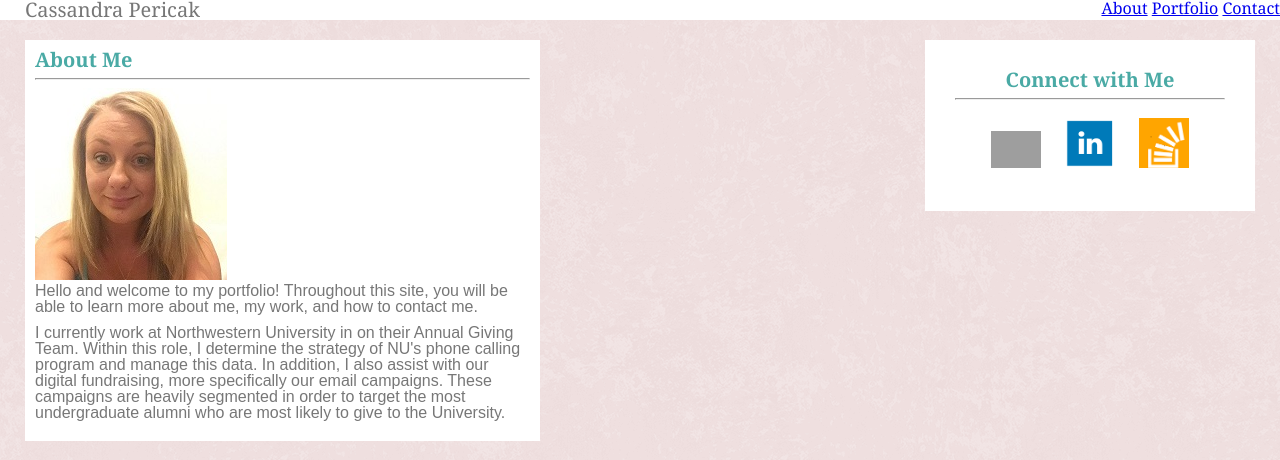
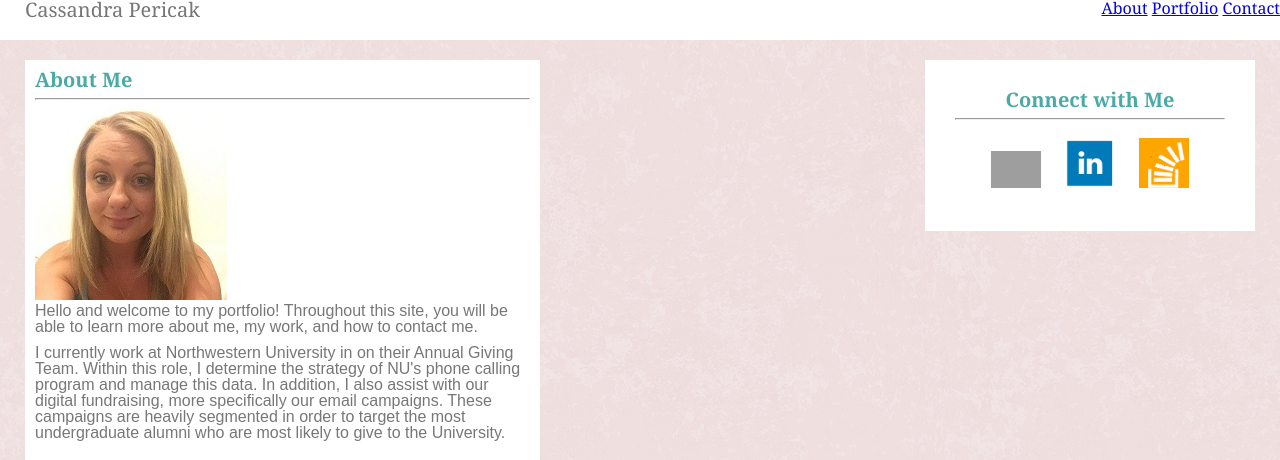
Before and after one commit to cpericak823/Responsive-Portfolio, a PHP site: page / in a window 1280 px wide. Shown: the top 460 px of the page. Run offline with PHP 8.4, Linux system fonts and the light colour scheme; grey boxes are pictures that could not be loaded.

Commit message:
cleared floats

```diff
--- a/assets/css/style.css
+++ b/assets/css/style.css
@@ -9,6 +9,7 @@ header {
 	background-color: white;
 	padding-bottom: 20px;
 	width: 100%;
+	overflow: auto;
 }
 
 h1 {
@@ -29,13 +30,13 @@ h1 {
 
 }
 
-.containerafter clear: both;{
+.container{
 	width: 100%
 	max-width: 960px;
 	background-color: white;
 	margin: 0 auto;
-
-	 }
+	clear: both;
+	}
 
 .content{
 	  padding:  20px 25px 20px 25px;
```
